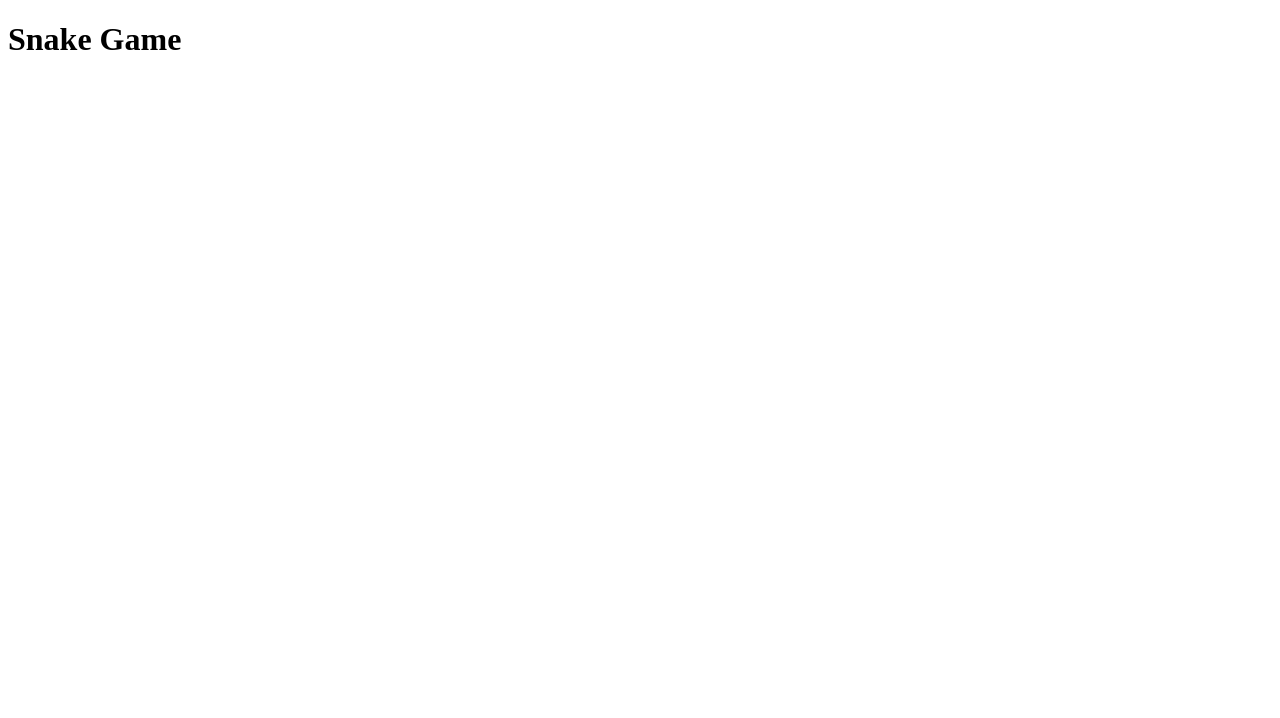
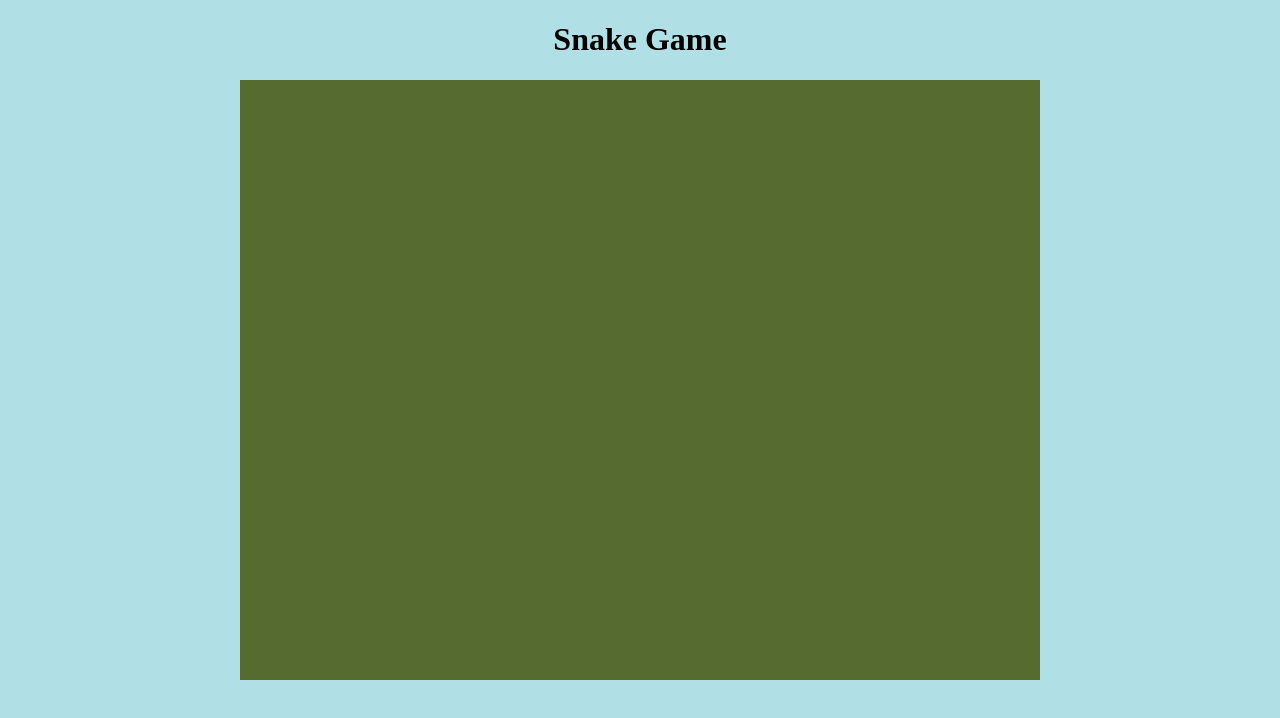
Before and after one commit to suryapratapsingh26/snake-game, a React app in the folder frontend/: page / in a window 1280 px wide. Shown: the top 718 px of the page. Built offline with nearby package versions, Linux system fonts and the light colour scheme; the HTML template or start-up script is replaced by a standard one.

Commit message:
Create game board (#2)
* Create game board

* Change class name from uppercase to lowercase

* Fix formatting

```diff
--- /dev/null
+++ b/frontend/src/App.css
@@ -0,0 +1,12 @@
+.title {
+  text-align: center;
+}
+.board {
+  width: 800px;
+  height: 600px;
+  background-color: darkolivegreen;
+  margin: 0 auto;
+}
+body {
+  background-color: powderblue;
+}
--- a/frontend/src/App.jsx
+++ b/frontend/src/App.jsx
@@ -1,5 +1,11 @@
+import "./App.css";
 function App() {
-  return <h1>Snake Game</h1>;
+  return (
+    <>
+      <h1 className="title">Snake Game</h1>
+      <div className="board"></div>
+    </>
+  );
 }
 
 export default App;
```
